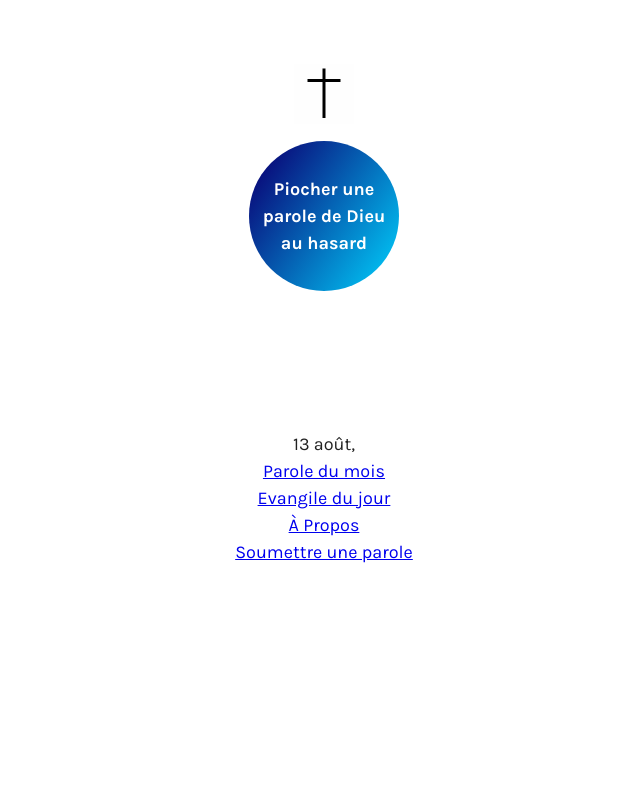
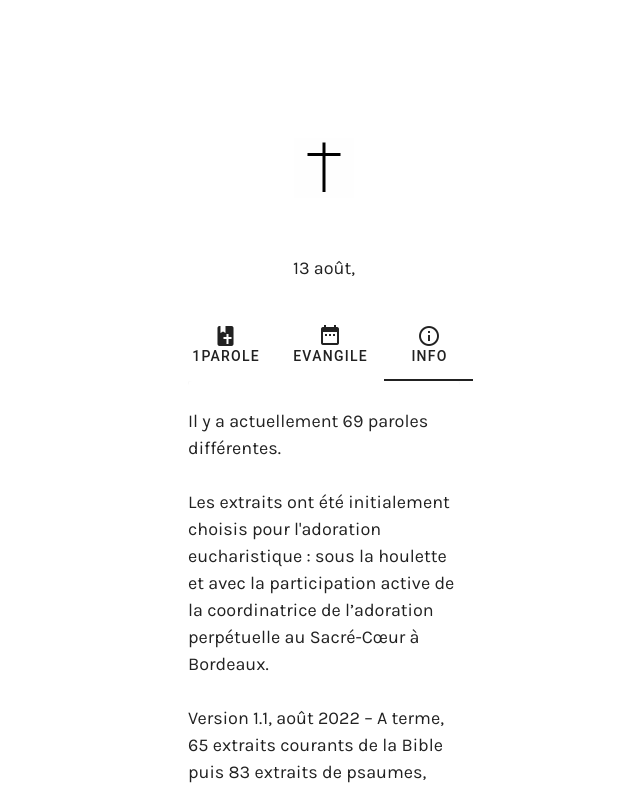
Before and after one commit to jmcob/uneparole.love, a Vue app: page / in a window 1280 px wide. Shown: the top 790 px of the page, without its empty margins (316-956 px from the left). Built offline with nearby package versions, Linux system fonts and the light colour scheme; no server answers; a web font is replaced by a local one.

Commit message:
vuetify added, vtabs added

```diff
--- a/src/components/EvangileDuJour.vue
+++ b/src/components/EvangileDuJour.vue
@@ -9,6 +9,7 @@
       {{ this.todayTemplate }} <br />
       {{ this.desInfos.jour_liturgique_nom }}
     </p>
+    <br />
     <p><span v-html="this.uneparole.contenu"></span></p>
     <p>{{ this.uneparole.ref }}</p>
   </div>
--- a/src/components/HeaderCross.vue
+++ b/src/components/HeaderCross.vue
@@ -1,4 +1,5 @@
 <template>
+  <br />
   <router-link to="/">
     <img src="../assets/cross.svg" class="cross" alt="Une croix" />
   </router-link>
--- a/src/components/Informations.vue
+++ b/src/components/Informations.vue
@@ -1,10 +1,12 @@
 <template>
-  <p>Actuellement {{ paroles.length }} paroles différentes.</p>
+  <p>Il y a actuellement {{ paroles.length }} paroles différentes.</p>
+  <br />
   <p>
     Les extraits ont été initialement choisis pour l'adoration eucharistique :
     sous la houlette et avec la participation active de la coordinatrice de
     l’adoration perpétuelle au Sacré-Cœur à Bordeaux.
   </p>
+  <br />
   <p>
     Version 1.1, août 2022 – A terme, 65 extraits courants de la Bible puis 83
     extraits de psaumes,
@@ -16,10 +18,20 @@
       >Télécharger le PDF complet des paroles de Dieu sélectionnées</a
     >
   </p>
+  <br />
   <p>
     Ici vous êtes libres : pas de télémétrie, pas de cookie, pas de pub, pas de
     suivi inter-site, pas de copyright, un simple service, que du bonheur !
   </p>
+  <br />
+  <p>
+    Voici le lien pour
+    <router-link class="about" to="/contact"
+      >soumettre une nouvelle parole</router-link
+    >
+    de la Bible sur le site.
+  </p>
+  <br />
   <p><a href="http://jmxi.art">jeanmaxime</a></p>
 </template>
 
--- a/src/components/NavBar.vue
+++ b/src/components/NavBar.vue
@@ -1,20 +1,59 @@
 <template>
-  <br />
-  <div class="wrapper">
-    <div class="about info center" id="infos">
-      <div id="infoContainer">
-        {{ this.date }}, {{ this.desInfos.jour_liturgique_nom }}
-      </div>
+  <div class="about info center" id="infos">
+    <div id="infoContainer">
+      {{ this.date }}, {{ this.desInfos.jour_liturgique_nom }}
     </div>
-    <router-link class="center about" to="/paroledumois"
-      >Parole du mois</router-link
-    >
-    <router-link class="center about" to="/evangile"
-      >Evangile du jour</router-link
-    >
-    <router-link class="center about" to="/about">À Propos</router-link>
-    <router-link class="about" to="/contact">Soumettre une parole</router-link>
+    <br />
   </div>
+  <v-tabs
+    v-model="tab"
+    background-color="yellow-accent-4"
+    centered
+    stacked
+    slider-color="midnightblue"
+  >
+    <v-tab value="tab-1">
+      <v-icon>mdi-book-cross</v-icon>
+      1Parole
+    </v-tab>
+
+    <v-tab value="tab-2">
+      <v-icon>mdi-calendar-range</v-icon>
+      Evangile
+    </v-tab>
+
+    <v-tab value="tab-3">
+      <v-icon>mdi-information-outline</v-icon>
+      Info
+    </v-tab>
+  </v-tabs>
+
+  <v-window v-model="tab">
+    <v-window-item value="tab-1">
+      <v-card class="center">
+        <br />
+        <BlueButton :animation="this.animation" :loadWord="this.loadWord" />
+        <br />
+        <UneParole :wordClick="this.wordClick" :uneparole="this.uneparole" />
+      </v-card>
+    </v-window-item>
+  </v-window>
+  <v-window v-model="tab">
+    <v-window-item value="tab-2">
+      <v-card>
+        <br />
+        <EvangileDuJour />
+      </v-card>
+    </v-window-item>
+  </v-window>
+  <v-window v-model="tab">
+    <v-window-item value="tab-3">
+      <v-card class="about info"
+        ><br />
+        <Informations
+      /></v-card>
+    </v-window-item>
+  </v-window>
 </template>
 
 <script>
@@ -23,6 +62,8 @@ import ContactForm from "./ContactForm.vue";
 import OfTheMonth from "./OfTheMonth.vue";
 import Informations from "./Informations.vue";
 import EvangileDuJour from "./EvangileDuJour.vue";
+import BlueButton from "./BlueButton.vue";
+import UneParole from "./UneParole.vue";
 import "dayjs/locale/fr";
 import dayjs from "dayjs";
 import axios from "axios";
@@ -33,6 +74,15 @@ export default {
     OfTheMonth,
     Informations,
     EvangileDuJour,
+    BlueButton,
+    EvangileDuJour,
+    UneParole,
+  },
+  props: {
+    animation: Boolean,
+    loadWord: Function,
+    wordClick: Boolean,
+    uneparole: {},
   },
   data() {
     return {
@@ -43,6 +93,8 @@ export default {
       paroles: paroles,
       paroleDuMois: false,
       color: "",
+      tab: null,
+      text: "Lorem ipsum dolor sit amet, consectetur adipiscing elit, sed do eiusmod tempor incididunt ut labore et dolore magna aliqua. Ut enim ad minim veniam, quis nostrud exercitation ullamco laboris nisi ut aliquip ex ea commodo consequat.",
     };
   },
   methods: {
--- a/src/style.scss
+++ b/src/style.scss
@@ -9,7 +9,9 @@
     flex-direction: column;
     align-items: center;
 }
-
+img {
+margin: 50px;
+}
 .cadre {
     display: flex;
     flex-direction: column;
@@ -45,6 +47,8 @@
     font-size: large;
     white-space: pre-wrap;
 }
+
+
 .ref {
     color: midnightblue;
 }
--- a/src/views/HomeView.vue
+++ b/src/views/HomeView.vue
@@ -2,10 +2,12 @@
   <div class="wrapper">
     <div class="cadre">
       <HeaderCross />
-      <BlueButton :animation="this.animation" :loadWord="this.loadWord" />
-      <UneParole :wordClick="this.wordClick" :uneparole="this.uneparole" />
-      <br /><br />
-      <NavBar />
+      <NavBar
+        :animation="this.animation"
+        :loadWord="this.loadWord"
+        :wordClick="this.wordClick"
+        :uneparole="this.uneparole"
+      />
     </div>
   </div>
 </template>
```
